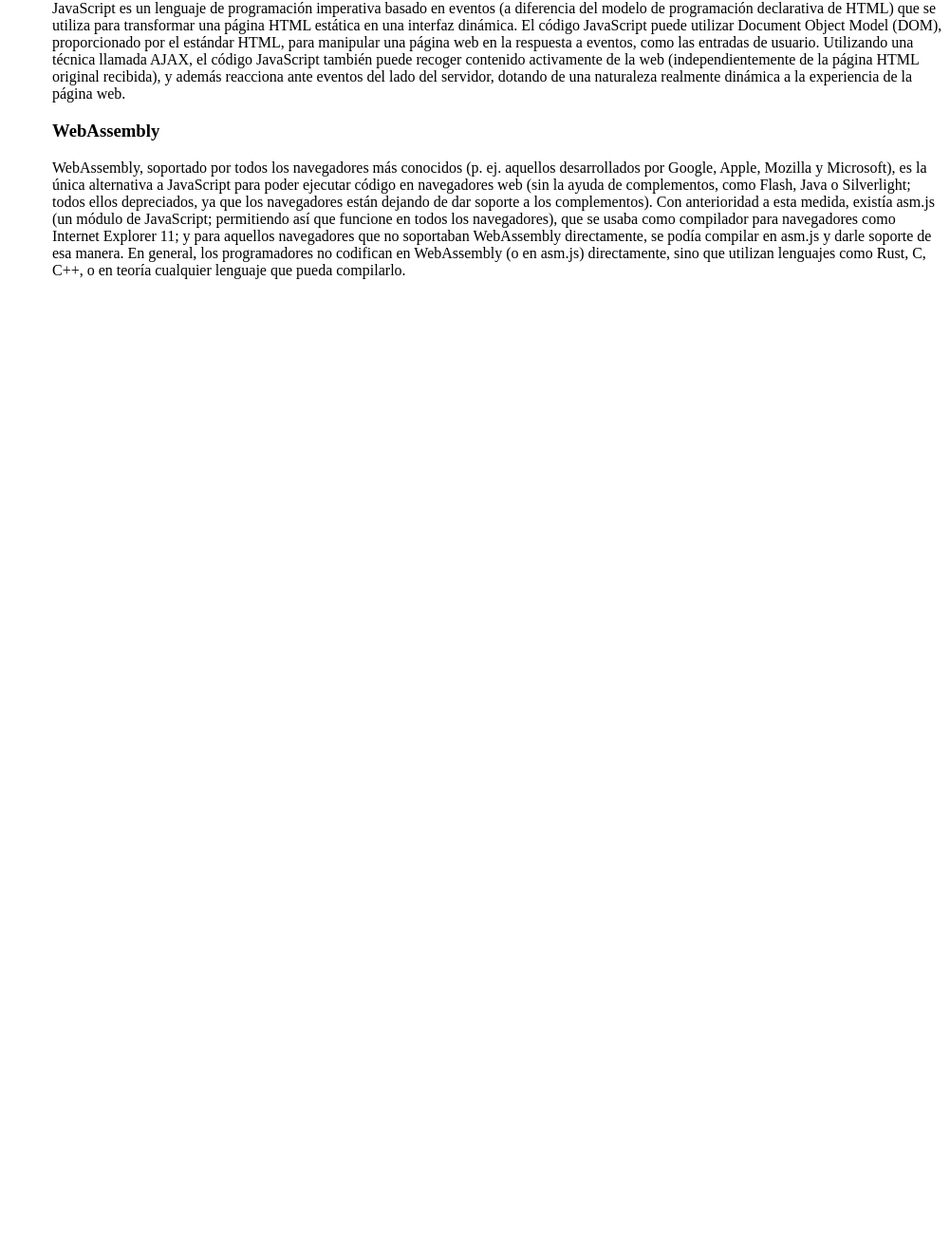
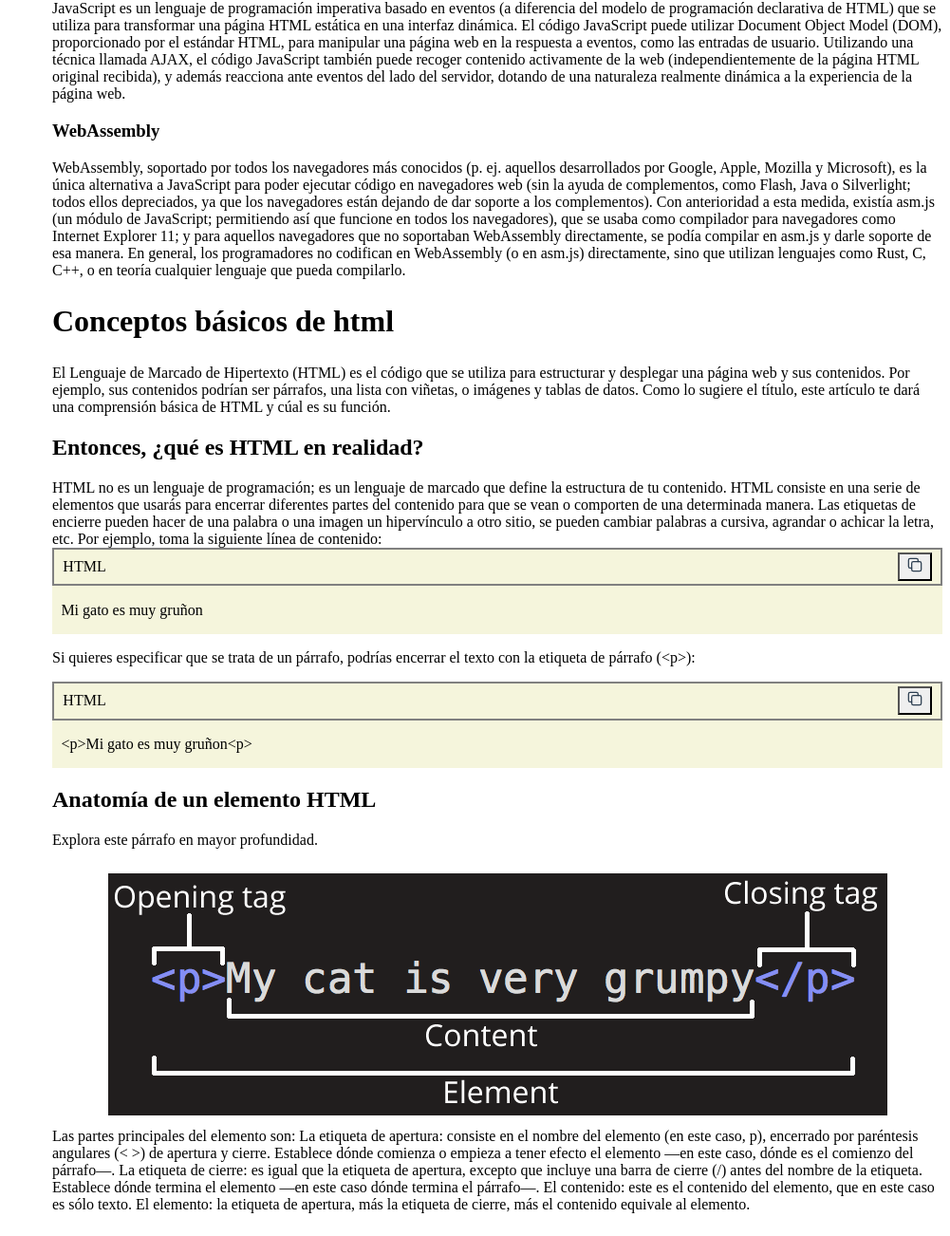
Before and after one commit to Aliglez/FAQs, a plain HTML site: page index.html in a window 1280 px wide. Shown: the part 613-1915 px from the top of the page at 95% size, without its empty margins (279-1280 px from the left). Before the commit the page ends 931 px from the top, so only its background shows below. Drawn offline with Linux system fonts and the light colour scheme.

Commit message:
created html section

```diff
--- a/css/style.css
+++ b/css/style.css
@@ -61,3 +61,40 @@ section {
     padding-left: 25%;
 
 }
+.example-header {
+    display: flex;
+    justify-content:space-between;
+    align-items: center;
+    border: grey solid 2px;
+    margin-bottom: 0;
+    background-color: beige;
+    margin-top: 0;
+}
+
+.example-header .icon_copy {
+    margin-right: 1%;
+}
+
+.example-header2 {
+    display: flex;
+    justify-content:space-between;
+    align-items: center;
+    margin-bottom: 0;
+    background-color: beige;
+    margin-top: 0;
+}
+.example-header #html {
+    padding: 1%;
+}
+
+.example-header2 {
+    height: 2rem;
+    padding: 1%;
+
+}
+
+#imgAnatomia {
+    justify-content: center;
+    padding: 1%;
+    text-align: center;
+}
--- a/index.html
+++ b/index.html
@@ -45,6 +45,79 @@
                 <h3>WebAssembly</h3>
                 WebAssembly, soportado por todos los navegadores más conocidos (p. ej. aquellos desarrollados por Google, Apple, Mozilla y Microsoft), es la única alternativa a JavaScript para poder ejecutar código en navegadores web (sin la ayuda de complementos, como Flash, Java o Silverlight; todos ellos depreciados, ya que los navegadores están dejando de dar soporte a los complementos). Con anterioridad a esta medida, existía asm.js (un módulo de JavaScript; permitiendo así que funcione en todos los navegadores), que se usaba como compilador para navegadores como Internet Explorer 11; y para aquellos navegadores que no soportaban WebAssembly directamente, se podía compilar en asm.js y darle soporte de esa manera. En general, los programadores no codifican en WebAssembly (o en asm.js) directamente, sino que utilizan lenguajes como Rust, C, C++, o en teoría cualquier lenguaje que pueda compilarlo.
             </p>
+
+
+    <h1 id="ConceptosHTML">
+        Conceptos básicos de html
+    </h1>
+    <p>
+        El Lenguaje de Marcado de Hipertexto (HTML) es el código que se utiliza para estructurar y desplegar una página web y sus contenidos. Por ejemplo, sus contenidos podrían ser párrafos, una lista con viñetas, o imágenes y tablas de datos. Como lo sugiere el título, este artículo te dará una comprensión básica de HTML y cúal es su función.
+
+        <h2>Entonces, ¿qué es HTML en realidad?</h2>
+        HTML no es un lenguaje de programación; es un lenguaje de marcado que define la estructura de tu contenido. HTML consiste en una serie de elementos que usarás para encerrar diferentes partes del contenido para que se vean o comporten de una determinada manera. Las etiquetas de encierre pueden hacer de una palabra o una imagen un hipervínculo a otro sitio, se pueden cambiar palabras a cursiva, agrandar o achicar la letra, etc. Por ejemplo, toma la siguiente línea de contenido:
+
+        <div class="code_example">
+            <p class="example-header">
+                <span id="html">
+                    HTML
+                </span>
+                <button type="button" class="icon_copy">
+                    <svg xmlns="http://www.w3.org/2000/svg" class="icon icon-tabler icon-tabler-copy" width="20" height="20" viewBox="0 0 24 24" stroke-width="1.5" stroke="#2c3e50" fill="none" stroke-linecap="round" stroke-linejoin="round">
+                        <path stroke="none" d="M0 0h24v24H0z" fill="none"/>
+                        <path d="M8 8m0 2a2 2 0 0 1 2 -2h8a2 2 0 0 1 2 2v8a2 2 0 0 1 -2 2h-8a2 2 0 0 1 -2 -2z" />
+                        <path d="M16 8v-2a2 2 0 0 0 -2 -2h-8a2 2 0 0 0 -2 2v8a2 2 0 0 0 2 2h2" />
+                      </svg>
+                </button>
+            </p>
+            <p class="example-header2">
+                <span id="cat">
+                    Mi gato es muy gruñon
+                </span>
+            </p>
+
+        </div>
+
+        <div>
+            <p>
+                Si quieres especificar que se trata de un párrafo, podrías encerrar el texto con la etiqueta de párrafo (&ltp&gt):
+            </p>
+        </div>
+        <div class="code_example">
+            <p class="example-header">
+                <span id="html">
+                    HTML
+                </span>
+                <button type="button" class="icon_copy">
+                    <svg xmlns="http://www.w3.org/2000/svg" class="icon icon-tabler icon-tabler-copy" width="20" height="20" viewBox="0 0 24 24" stroke-width="1.5" stroke="#2c3e50" fill="none" stroke-linecap="round" stroke-linejoin="round">
+                        <path stroke="none" d="M0 0h24v24H0z" fill="none"/>
+                        <path d="M8 8m0 2a2 2 0 0 1 2 -2h8a2 2 0 0 1 2 2v8a2 2 0 0 1 -2 2h-8a2 2 0 0 1 -2 -2z" />
+                        <path d="M16 8v-2a2 2 0 0 0 -2 -2h-8a2 2 0 0 0 -2 2v8a2 2 0 0 0 2 2h2" />
+                      </svg>
+                </button>
+            </p>
+            <p class="example-header2">
+                <span id="cat">
+                    &ltp&gtMi gato es muy gruñon&ltp&gt
+                </span>
+            </p>
+
+        <h2>Anatomía de un elemento HTML</h2>
+        <p>
+            Explora este párrafo en mayor profundidad.
+
+            <div id="imgAnatomia">
+            <img src="./assets/img/grumpy-cat-small.png" alt="partes del html">
+            </div>
+            Las partes principales del elemento son:
+
+            La etiqueta de apertura: consiste en el nombre del elemento (en este caso, p), encerrado por paréntesis angulares (< >) de apertura y cierre. Establece dónde comienza o empieza a tener efecto el elemento —en este caso, dónde es el comienzo del párrafo—.
+            La etiqueta de cierre: es igual que la etiqueta de apertura, excepto que incluye una barra de cierre (/) antes del nombre de la etiqueta. Establece dónde termina el elemento —en este caso dónde termina el párrafo—.
+            El contenido: este es el contenido del elemento, que en este caso es sólo texto.
+            El elemento: la etiqueta de apertura, más la etiqueta de cierre, más el contenido equivale al elemento.
+        </p>
+
+        </div>
+    </p>
 </section>
 
     </div>
```
